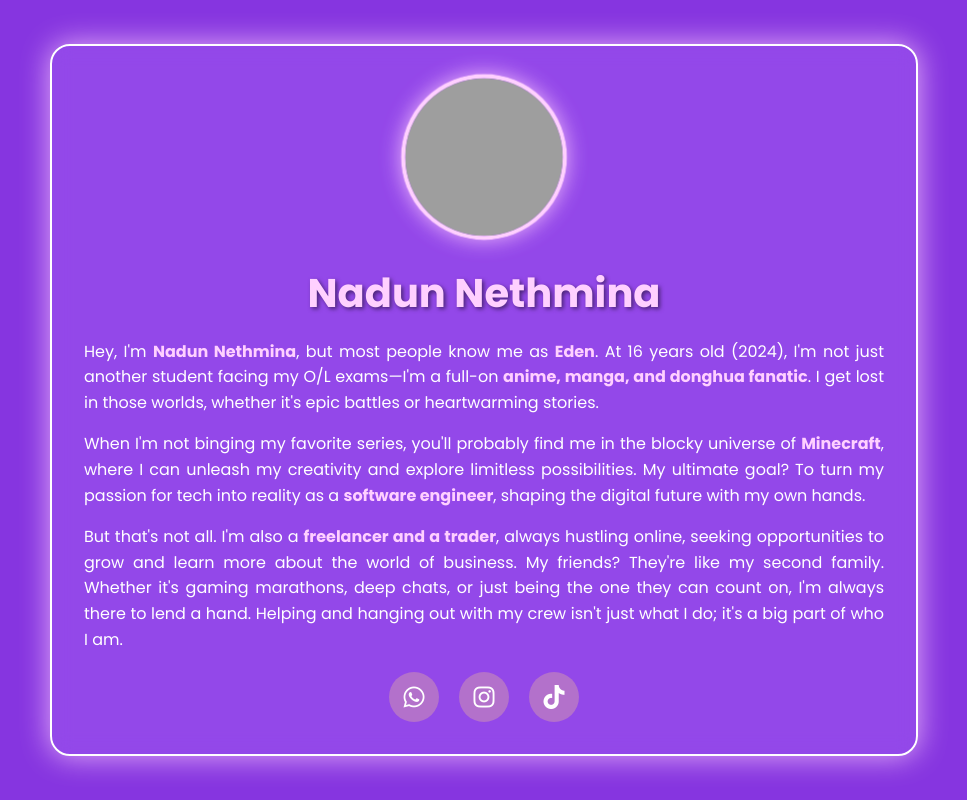
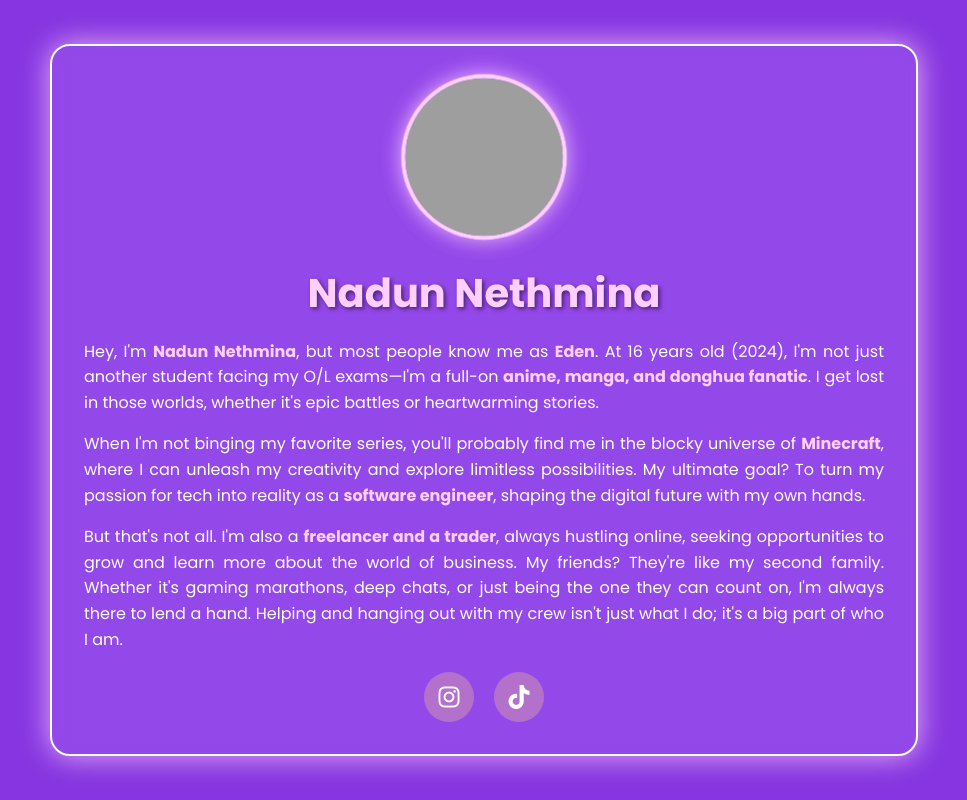
Before and after one commit to LoveUwUBotForeverMcBoss1999/eden, a plain HTML site: page index.html in a window 1280 px wide. Shown: the whole page, without its empty margins (156-1123 px from the left). Drawn offline with Linux system fonts and the light colour scheme; grey boxes are pictures that could not be loaded.

Commit message:
Update index.html

```diff
--- a/index.html
+++ b/index.html
@@ -148,8 +148,6 @@
         <p>When I'm not binging my favorite series, you'll probably find me in the blocky universe of <span class="highlight">Minecraft</span>, where I can unleash my creativity and explore limitless possibilities. My ultimate goal? To turn my passion for tech into reality as a <span class="highlight">software engineer</span>, shaping the digital future with my own hands.</p>
         <p>But that's not all. I'm also a <span class="highlight">freelancer and a trader</span>, always hustling online, seeking opportunities to grow and learn more about the world of business. My friends? They're like my second family. Whether it's gaming marathons, deep chats, or just being the one they can count on, I'm always there to lend a hand. Helping and hanging out with my crew isn't just what I do; it's a big part of who I am.</p>
         <div class="social-buttons">
-            <a href="https://api.whatsapp.com/send?phone=94774748170" class="social-button" target="_blank">
-                <i class="fab fa-whatsapp"></i>
             </a>
             <a href="https://www.instagram.com/edencrusher" class="social-button" target="_blank">
                 <i class="fab fa-instagram"></i>
```
